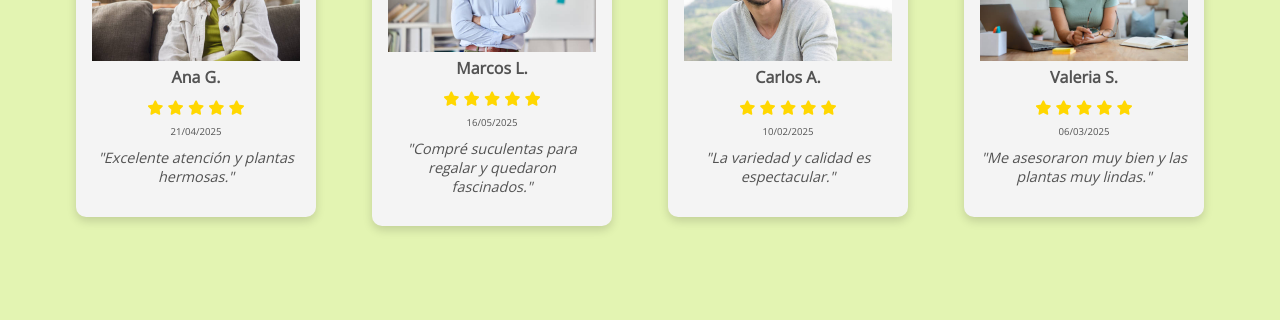
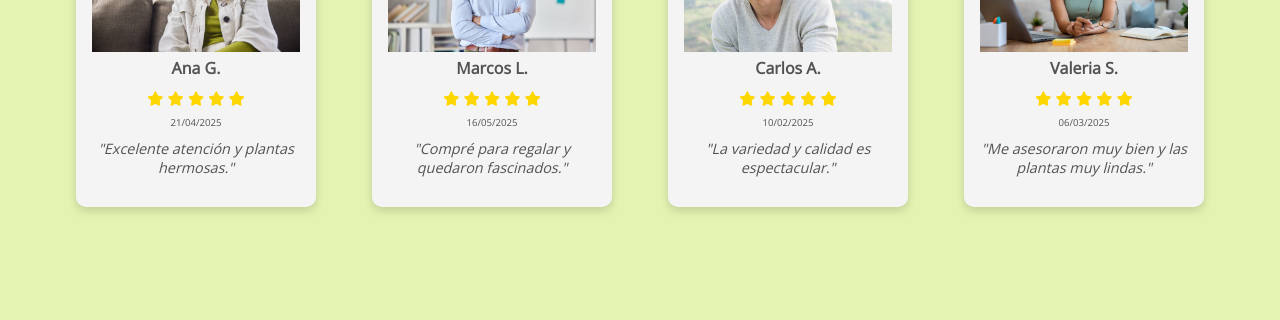
Before and after one commit to MarysolH/CursoFrontEnd2025CaC, a plain HTML site: page index.html in a window 1280 px wide. Shown: the part 5440-5760 px from the top of the page. Drawn offline with nearby package versions, Linux system fonts and the light colour scheme.

Commit message:
Ajuste resenia

```diff
--- a/index.html
+++ b/index.html
@@ -267,7 +267,7 @@
                             <i class="fa-solid fa-star"></i><br>
                             <span class="card-fecha">16/05/2025</span>
                         </div>
-                        <p>"Compré suculentas para regalar y quedaron fascinados."</p>
+                        <p>"Compré para regalar y quedaron fascinados."</p>
                     </div>
                 </div>
                 <div class="card">
```
